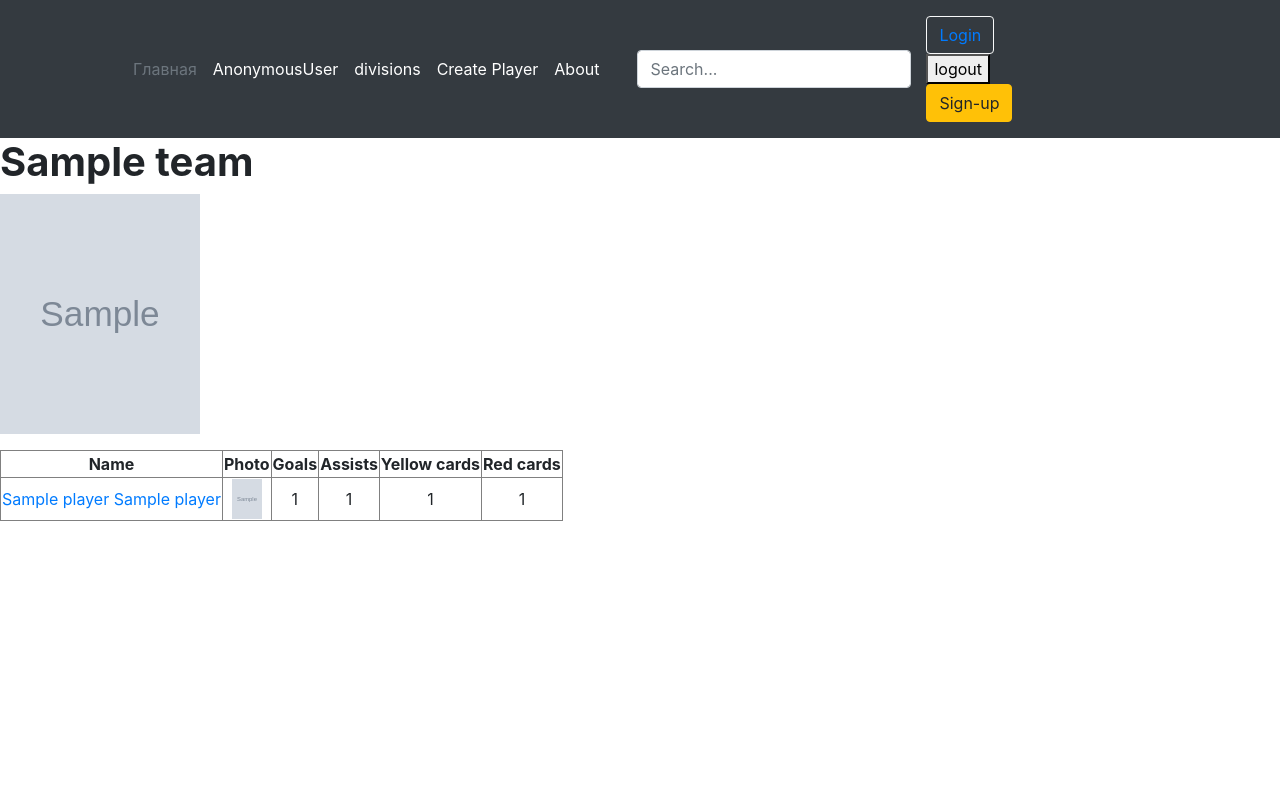
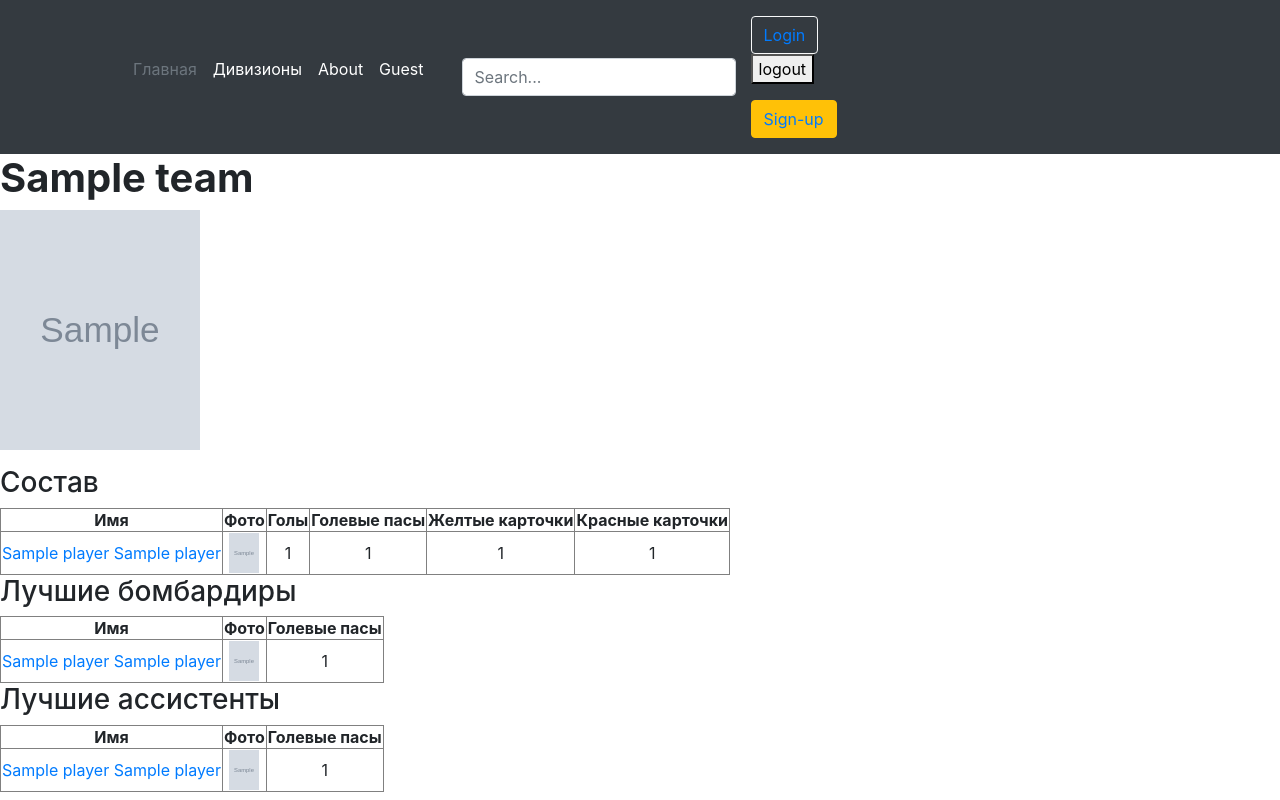
Before and after one commit to fykvon/projectX, a Django app: a page that uses templates/general_api/base/header.html in a window 1280 px wide. Run offline with Django 5.2, Linux system fonts and the light colour scheme; tables that the repository leaves empty hold one stand-in row (values such as "Sample post"); grey boxes marked "Sample" are stand-in pictures; parts of the project's set-up code (start-up, migrations or seed data) failed here and were passed over; some libraries are stand-ins or nearby versions.

Commit message:
- add players stats: assists, goals ordering - add register - add urls

```diff
--- a/auth_api/urls.py
+++ b/auth_api/urls.py
@@ -1,12 +1,13 @@
 from django.contrib.auth.views import LogoutView
 from django.urls import path
 
-from .views import ProfileLoginView, ProfileLogoutView
-
+from .views import ProfileLoginView, ProfileLogoutView, ProfileRegisterView, ThanksView
 
 app_name = 'auth_api'
 
 urlpatterns = [
     path('login/', ProfileLoginView.as_view(), name='login'),
     path('logout/', ProfileLogoutView.as_view(), name='logout'),
+    path('register/', ProfileRegisterView.as_view(), name='register'),
+    path('thanks/', ThanksView.as_view(), name='thanks'),
 ]
--- a/general_api/views.py
+++ b/general_api/views.py
@@ -35,7 +35,6 @@ class DetailPlayerView(DetailView):
 
 
 class PlayerViewSet(viewsets.ModelViewSet):
-
     queryset = Player.objects.all()
     serializer_class = PlayerSerializer
 
@@ -98,4 +97,11 @@ class TeamDetailView(DetailView):
     def get(self, request, *args, **kwargs):
         team = self.model.objects.get(slug=self.kwargs['slug'])
         players = Player.objects.filter(team__slug=team.slug)
-        return render(request, self.template_name, context={'team': team, 'players': players})
+        forwards = players.order_by('-goals').exclude(goals=0)
+        assists = players.order_by('-assists').exclude(assists=0)
+
+        return render(request, self.template_name, context={'team': team,
+                                                            'players': players,
+                                                            'forwards': forwards,
+                                                            'assists': assists,
+                                                            })
--- /dev/null
+++ b/templates/auth_api/register.html
@@ -0,0 +1,5 @@
+<form method="post">
+    {% csrf_token %}
+    {{ form.as_p }}
+    <input type="submit" value="Send message">
+</form>
--- /dev/null
+++ b/templates/auth_api/thanks.html
@@ -0,0 +1,6 @@
+
+<meta charset="UTF-8">
+<title>You are registreted</title>
+
+
+<p>You are registreted</p>
--- a/templates/general_api/base/header.html
+++ b/templates/general_api/base/header.html
@@ -1,4 +1,4 @@
-<!DOCTYPE html>
+
 <header class="p-3 bg-dark text-white">
     <div class="container">
         <div class="d-flex flex-wrap align-items-center justify-content-center justify-content-lg-start">
@@ -9,11 +9,27 @@
             </a>
 
             <ul class="nav col-12 col-lg-auto me-lg-auto mb-2 justify-content-center mb-md-0">
-                <li><a href="{% url 'news:main_page' %}" class="nav-link px-2 text-secondary">Главная</a></li>
-                <li><a href="#" class="nav-link px-2 text-white">{{user}}</a></li>
-                <li><a href="{% url 'general_api:divisions' %}" class="nav-link px-2 text-white">divisions</a></li>
-                <li><a href="{% url 'general_api:create_player' %}" class="nav-link px-2 text-white">Create Player</a></li>
+                <li>
+                    <a href="{% url 'news:main_page' %}" class="nav-link px-2 text-secondary">Главная</a>
+                </li>
+                <li>
+                    <a href="{% url 'general_api:divisions' %}" class="nav-link px-2 text-white">Дивизионы</a>
+                </li>
+                {% if user.is_superuser %}
+                <li>
+                    <a href="{% url 'general_api:create_player' %}" class="nav-link px-2 text-white">Создать игрока</a>
+                </li>
+                {% endif %}
                 <li><a href="#" class="nav-link px-2 text-white">About</a></li>
+                <li>
+                    <p class="nav-link px-2 text-white">
+                        {% if user.is_authenticated %}
+                        {{user}}
+                        {% else %}
+                        Guest
+                        {% endif%}
+                    </p>
+                </li>
             </ul>
 
             <form class="col-12 col-lg-auto mb-3 mb-lg-0 me-lg-3">
@@ -28,9 +44,13 @@
                     {% csrf_token %}
                     <button type="submit">logout</button>
                 </form>
-                <button type="button" class="btn btn-warning">Sign-up</button>
+
+                <button type="button" class="btn btn-warning">
+                    <a href="{% url 'auth_api:register' %}">
+                        Sign-up
+                    </a>
+                </button>
             </div>
         </div>
     </div>
 </header>
-</html>
--- a/templates/general_api/teams/team_detail.html
+++ b/templates/general_api/teams/team_detail.html
@@ -6,14 +6,15 @@
 <h1><strong>{{ team.name }}</strong></h1>
 
 <p><img src="{{ team.team_logo.url }}" width="200" height="240"></p>
+<h3>Состав</h3>
 <table border="1">
     <tr align="center">
-        <th>Name</th>
-        <th>Photo</th>
-        <th>Goals</th>
-        <th>Assists</th>
-        <th>Yellow cards</th>
-        <th>Red cards</th>
+        <th>Имя</th>
+        <th>Фото</th>
+        <th>Голы</th>
+        <th>Голевые пасы</th>
+        <th>Желтые карточки</th>
+        <th>Красные карточки</th>
     </tr>
     {% for player in players %}
         <tr align="center">
@@ -27,6 +28,39 @@
         </tr>
     {% endfor %}
 </table>
+<h3> Лучшие бомбардиры</h3>
+<table border="1">
+    <tr align="center">
+        <th>Имя</th>
+        <th>Фото</th>
+        <th>Голевые пасы</th>
+    </tr>
 
+    {% for player in forwards %}
+        <tr align="center">
+            <td><a href="{% url 'general_api:player_detail' pk=player.id %}">{{ player }}</a></td>
+            <td><a href="{% url 'general_api:player_detail' pk=player.id %}">
+                <img src="{{ player.image.url }}" width="30" height="40"></a></td>
+            <td>{{ player.goals }}</td>
+        </tr>
+    {% endfor %}
+</table>
+<h3> Лучшие ассистенты</h3>
+<table border="1">
+    <tr align="center">
+        <th>Имя</th>
+        <th>Фото</th>
+        <th>Голевые пасы</th>
+    </tr>
+
+    {% for player in assists %}
+        <tr align="center">
+            <td><a href="{% url 'general_api:player_detail' pk=player.id %}">{{ player }}</a></td>
+            <td><a href="{% url 'general_api:player_detail' pk=player.id %}">
+                <img src="{{ player.image.url }}" width="30" height="40"></a></td>
+            <td>{{ player.assists }}</td>
+        </tr>
+    {% endfor %}
+</table>
 
 {% endblock %}
```
Also changed, not shown: auth_api/forms.py (+17 -1 lines), templates/general_api/news/news.html (+3 -4 lines), templates/general_api/news/pk_news.html (+9 -0 lines), news/admin.py (line endings or trailing spaces), templates/general_api/base/base.html (line endings or trailing spaces), templates/general_api/css/.css (added).
